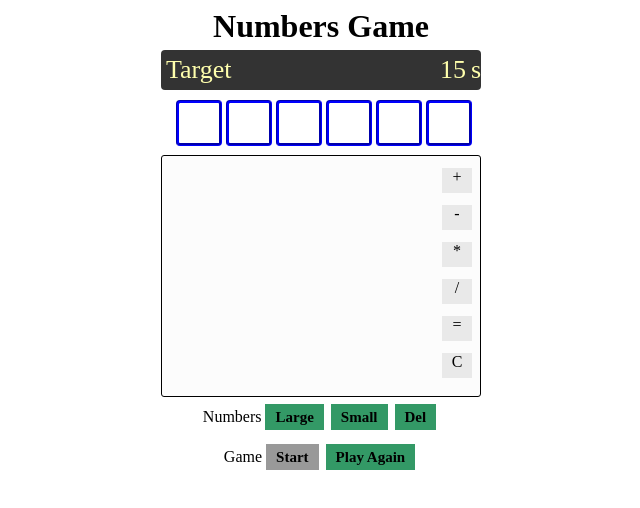
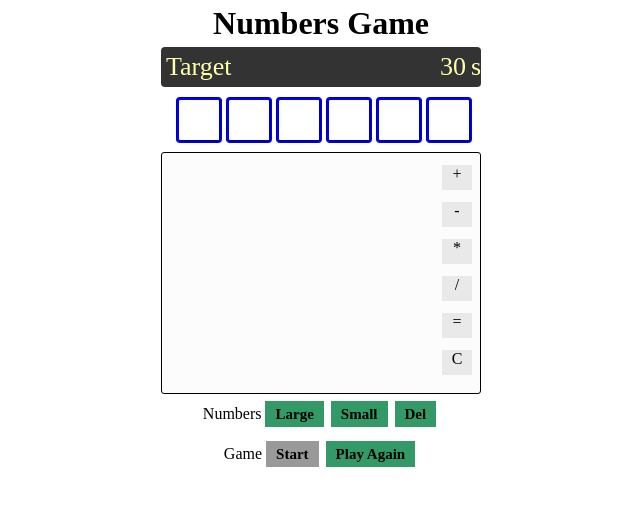
Before and after one commit to PayamBen/CountDownNumbersGame, a plain HTML site: page index.html in a window 1280 px wide. Shown: the whole page, without its empty margins (319-959 px from the left). Drawn offline with Linux system fonts and the light colour scheme.

Commit message:
correct timer amount

```diff
--- a/index.html
+++ b/index.html
@@ -5,6 +5,9 @@
    <meta charset="utf-8">
    <title>The Numbers Game</title>
    <style>
+	body {
+		margin:0;
+	}
 	#container {
 		width: 100%;
 	}
@@ -151,7 +154,7 @@
 			<!-- <div><span id="timer">30</span>s</div> -->
 			<div id="target">
 				<span class="left">Target</span><span id="total">&nbsp;</span>
-				<span class="right">s</span><span id="timer">15</span>
+				<span class="right">s</span><span id="timer">30</span>
 			</div>
 			<div id="numbers">
 				<div class="first card" id="card1">&nbsp;</div>
```
